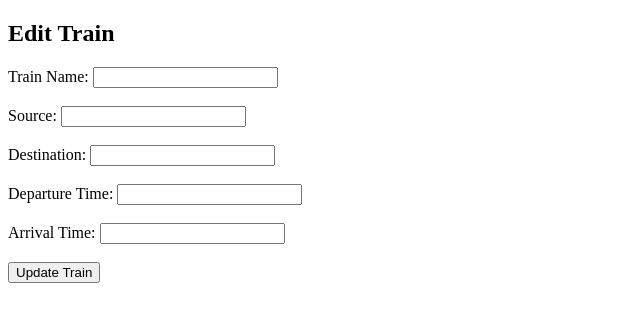
After one commit to siddu-5/Railway-Management-System, a Flask app: page /admin/edit_train/1 in a window 1280 px wide. The commit adds this page. Shown: the top 322 px of the page, without its empty margins (0-640 px from the left). Run offline with Flask 3, Linux system fonts and the light colour scheme; the visitor is signed in with stand-in values (Sample User, id 1); data that the repository does not hold is empty.

Commit message:
Added train update, booking cancellation and admin analytics

```diff
--- a/app.py
+++ b/app.py
@@ -149,14 +149,31 @@ def admin_login():
         return "Invalid Credentials"
     return render_template('admin_login.html')
 
-@app.route("/admin/dashboard")
+@app.route('/admin/dashboard')
 def admin_dashboard():
     if 'admin' not in session:
         return redirect('/admin/login')
-    return render_template('admin_dashboard.html')
+    conn=get_db_connection()
+    cursor=conn.cursor(dictionary=True)
+    cursor.execute("SELECT COUNT(*) AS total_trains FROM trains")
+    trains=cursor.fetchone()
+    cursor.execute("SELECT COUNT(*) AS total_bookings FROM bookings")
+    bookings=cursor.fetchone()
+    cursor.execute("SELECT COUNT(*) AS total_users FROM users")
+    users=cursor.fetchone()
+    cursor.close()
+    conn.close()
+    return render_template(
+        'admin_dashboard.html',
+        total_trains=trains['total_trains'],
+        total_bookings=bookings['total_bookings'],
+        total_users=users['total_users']
+    )
 
 @app.route('/admin/add_train',methods=['GET','POST'])
 def add_train():
+    if 'admin' not in session:
+        return redirect('/admin/login')
     if request.method=="POST":
         train_name=request.form['train_name']
         source=request.form['source']
@@ -178,6 +195,8 @@ def add_train():
 
 @app.route('/admin/trains')
 def admin_trains():
+    if 'admin' not in session:
+        return redirect('/admin/login')
     conn=get_db_connection()
     cursor=conn.cursor(dictionary=True)
     cursor.execute("select *from trains")
@@ -188,6 +207,8 @@ def admin_trains():
 
 @app.route('/admin/delete_train/<int:id>')
 def delete_train(id):
+    if 'admin' not in session:
+        return redirect('/admin/login')
     conn=get_db_connection()
     cursor=conn.cursor()
     cursor.execute("DELETE FROM trains WHERE train_id=%s",(id,))
@@ -196,5 +217,43 @@ def delete_train(id):
     conn.close()
     return redirect('/admin/trains')
 
+@app.route('/admin/edit_train/<int:train_id>',methods=['GET','POST'])
+def edit_train(train_id):
+    if 'admin' not in session:
+        return redirect('/admin/login')
+    conn=get_db_connection()
+    cursor=conn.cursor(dictionary=True)
+    if request.method=="POST":
+        train_name=request.form['train_name']
+        source=request.form['source']
+        destination=request.form['destination']
+        departure_time=request.form['departure_time']
+        arrival_time=request.form['arrival_time']
+        cursor.execute("""update trains set train_name=%s,source=%s,destination=%s,departure_time=%s,
+                       arrival_time=%s where train_id=%s""",(train_name,source,destination,departure_time,arrival_time,train_id))
+        conn.commit()
+        cursor.close()
+        conn.close()
+        return redirect('/admin/trains')
+    cursor.execute("select *from trains where train_id=%s",(train_id,))
+    train=cursor.fetchone()
+    cursor.close()
+    conn.close()
+    return render_template('edit_train.html',train=train)
+
+@app.route('/cancel_booking/<int:booking_id>')
+def cancel_booking(booking_id):
+    conn=get_db_connection()
+    cursor=conn.cursor(dictionary=True)
+    cursor.execute("select *from bookings where booking_id=%s",(booking_id,))
+    booking=cursor.fetchone()
+    if booking:
+        cursor.execute("update trains set available_seats=avaliable_seats+%s where train_id=%s",(booking['seats_booked'],booking['train_id']))
+        cursor.execute("delete from bookings where booking_id=%s",(booking_id,))
+        conn.commit()
+    cursor.close()
+    conn.close()
+    return redirect('/my_bookings')
+
 if __name__=="__main__":
     app.run(debug=True)
--- a/templates/admin_dashboard.html
+++ b/templates/admin_dashboard.html
@@ -7,6 +7,12 @@
         <h1>Admin Dashboard</h1>
         <a href="/admin/add_train">Add Train</a><br><br>
         <a href="/admin/trains">Manage Train</a><br><br>
+
+        <h2>System Statistics</h2>
+        <p>Total Trains: {{ total_trains }}</p><br><br>
+        <p>Total Bookings: {{ total_bookings }}</p><br><br>
+        <p>Total Users: {{ total_users }}</p><br><br>
+
         <a href="/logout">Logout</a><br><br>
     </body>
 </html>
--- a/templates/admin_trains.html
+++ b/templates/admin_trains.html
@@ -23,6 +23,7 @@
                 <td>{{train.source}}</td>
                 <td>{{train.destination}}</td>
                 <td>{{train.total_seats}}</td>
+                <td><a href="/admin/edit_train/{{ train.train_id }}">Edit</a></td>
                 <td><a href="/admin/delete_train/{{train.train_id}}">Delete</a></td>
             </tr>
             {% endfor %}
--- /dev/null
+++ b/templates/edit_train.html
@@ -0,0 +1,22 @@
+<!DOCTYPE html>
+<html>
+    <head>
+        <title>Edit Train</title>
+    </head>
+    <body>
+        <h2>Edit Train</h2>
+        <form method="POST">
+            <label>Train Name:</label>
+            <input type="text" name="train_name" value="{{train.train_name}}" required><br><br>
+            <label>Source:</label>
+            <input type="text" name="source" value="{{train.source}}" required><br><br>
+            <label>Destination:</label>
+            <input type="text" name="destination" value="{{train.destination}}" required><br><br>
+            <label>Departure Time:</label>
+            <input type="text" name="departure_time" value="{{train.departure_time}}" required><br><br>
+            <label>Arrival Time:</label>
+            <input type="text" name="arrival_time" value="{{train.arrival_time}}" required><br><br>
+            <button type="submit">Update Train</button>
+        </form>
+    </body>
+</html>
--- a/templates/my_bookings.html
+++ b/templates/my_bookings.html
@@ -10,12 +10,16 @@
             <th>PNR</th>
             <th>Train</th>
             <th>Seats</th>
+            <th>Action</th>
         </tr>
         {% for booking in bookings %}
         <tr>
             <td>{{ booking.pnr }}</td>
             <td>{{ booking.train_name }}</td>
             <td>{{ booking.seats_booked }}</td>
+            <td>
+                <a href="cancel_booking/{{booking.booking_id}}">Cancel Ticket</a>
+            </td>
         </tr>
         {% endfor %}
         </table>
```
